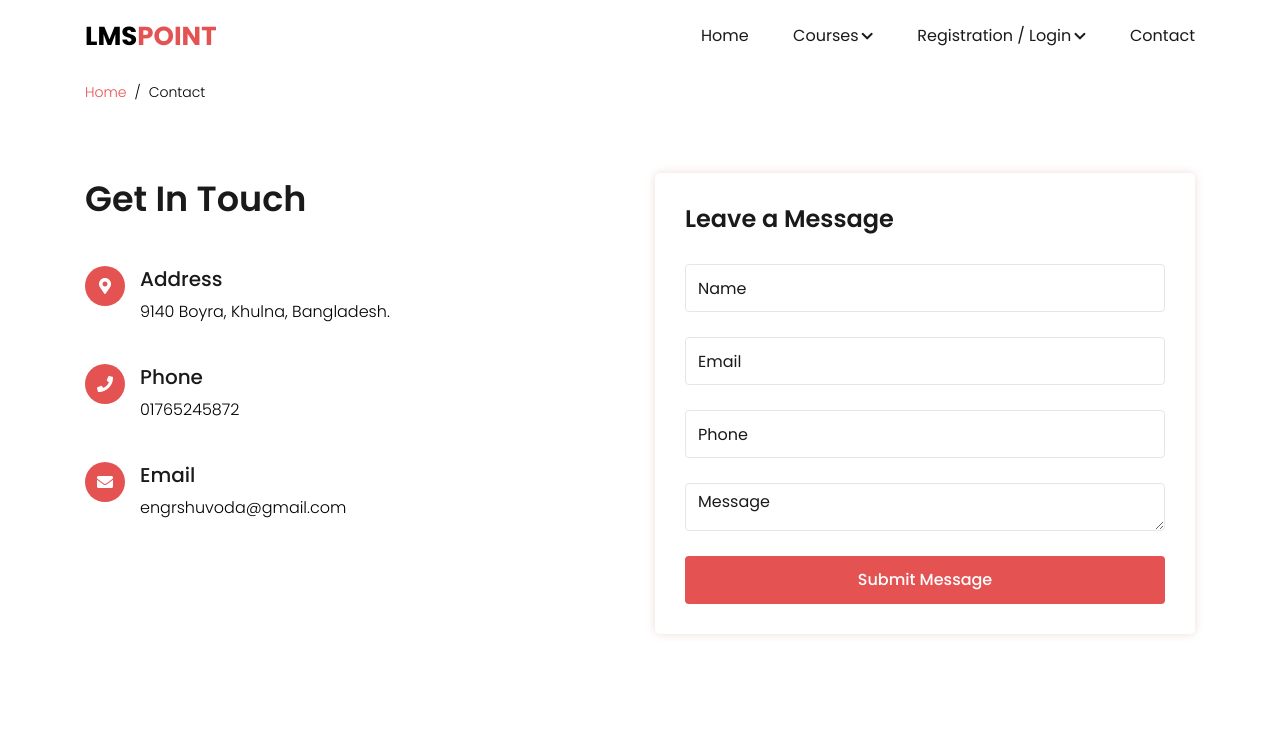
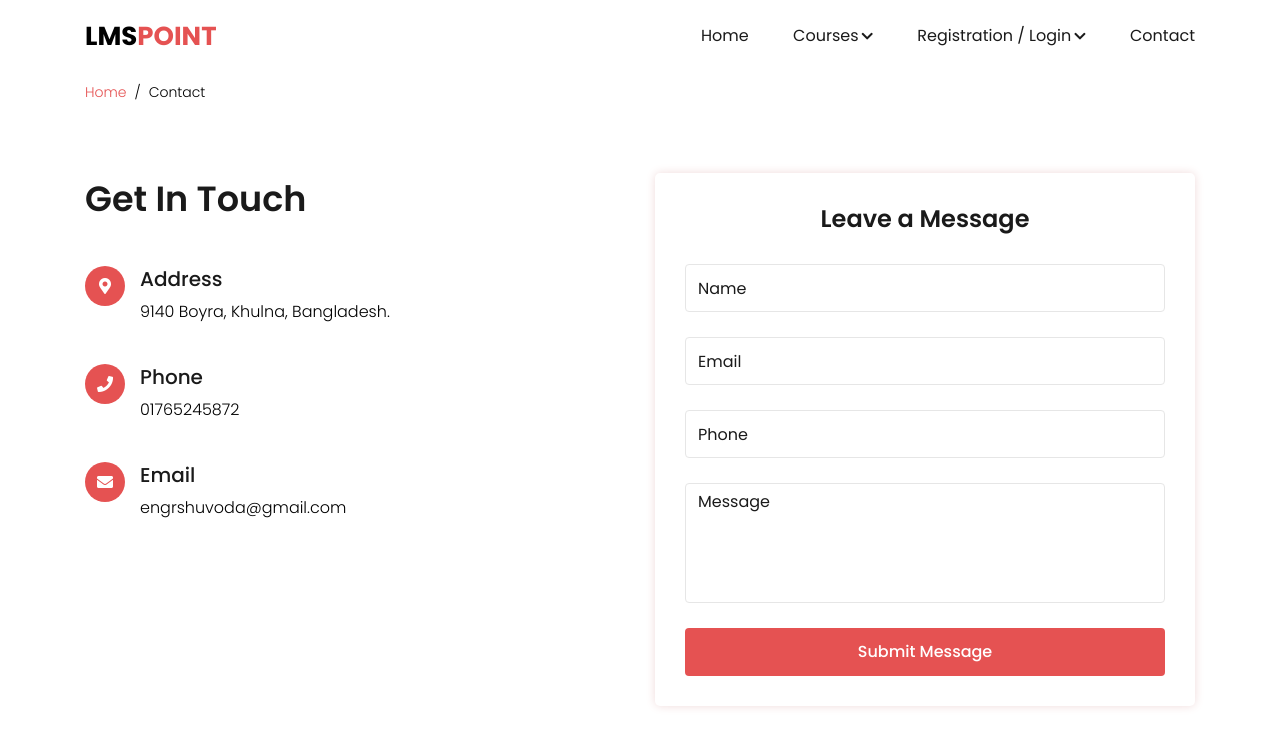
Before and after one commit to engrshuvodas/LMS-POINT, a plain HTML site: page contact.html in a window 1280 px wide. Shown: the top 740 px of the page. Drawn offline with Linux system fonts and the light colour scheme.

Commit message:
contact page update_ done

```diff
--- a/contact.html
+++ b/contact.html
@@ -95,7 +95,7 @@
             </div>
             <div class="col-md-6">
               <div class="contact-form box">
-                <h2 class="form-title">Leave a Message</h2>
+                <h2 class="form-title text-center">Leave a Message</h2>
                 <form action="">
                   <div class="form-group">
                     <input type="text" class="form-control" placeholder="Name">
@@ -104,7 +104,7 @@
                     <input type="email" class="form-control" placeholder="Email">
                   </div>
                   <div class="form-group">
-                    <input type="number" class="form-control" placeholder="Phone">
+                    <input type="text" class="form-control" placeholder="Phone">
                   </div>
                   <div class="form-group">
                     <textarea class="form-control" placeholder="Message"></textarea>
--- a/css/style.css
+++ b/css/style.css
@@ -256,6 +256,10 @@ h3{
 }
 select.form-control:focus option{
     background-color: var(--select-box-bg-color);
+}
+textarea.form-control{
+    height: 120px;
+    resize: none;
 }
 /* .................................
 13. =video modal
```
Also changed, not shown: index.html (+3 -0 lines).
